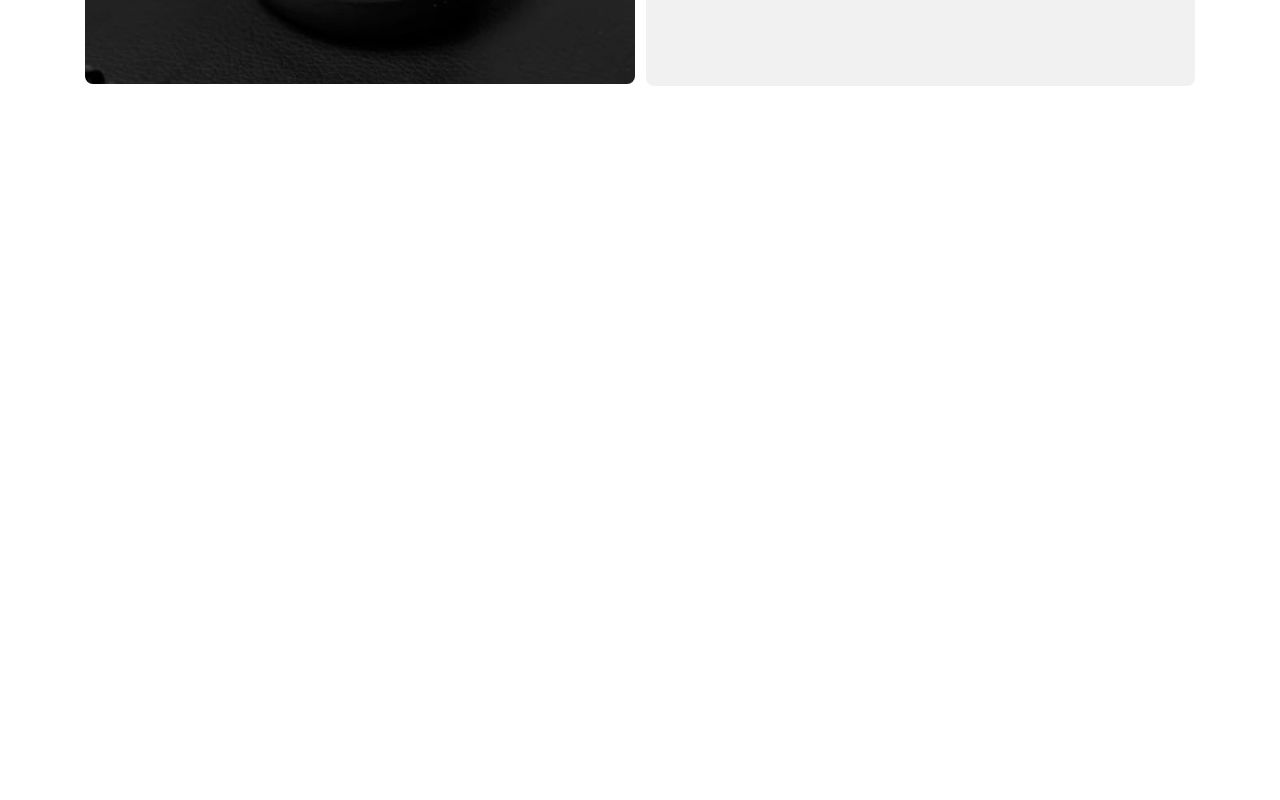
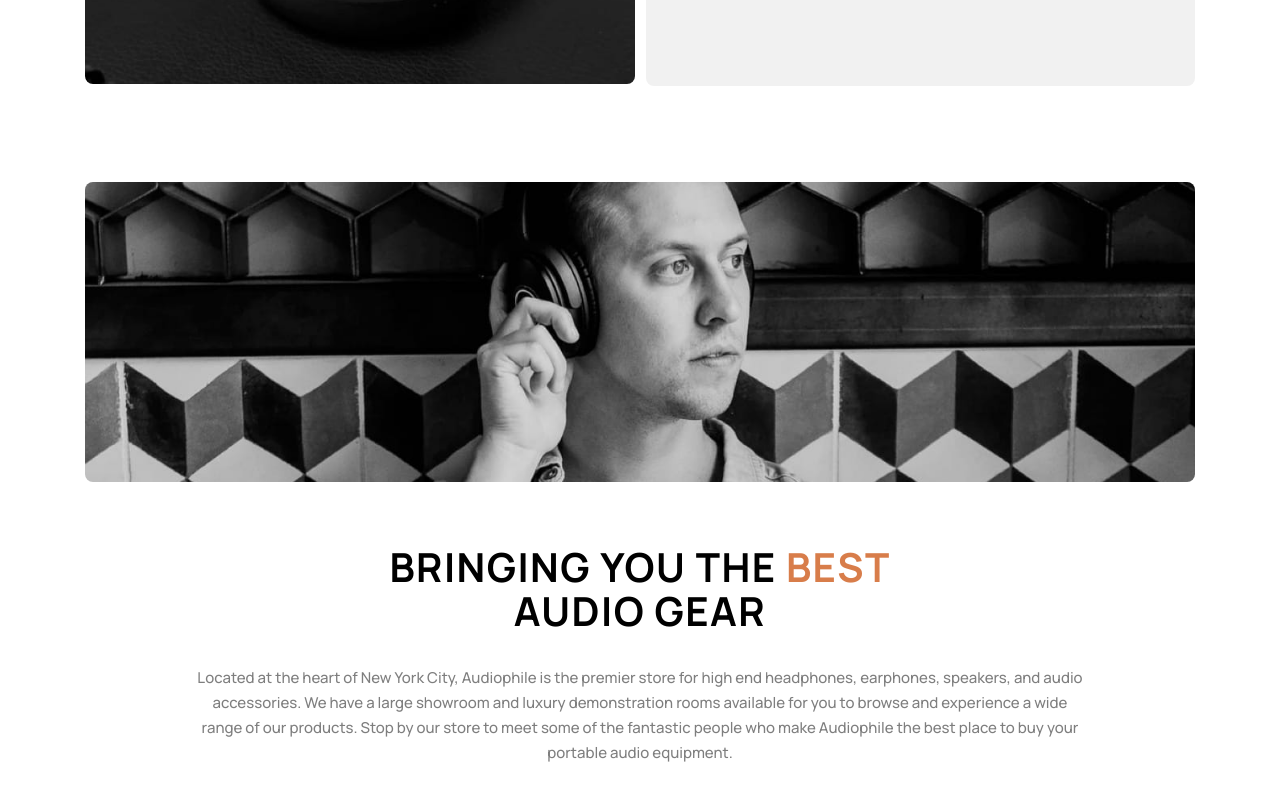
Before and after one commit to Lordyner/audiophile, a Next.js app: page / in a window 1280 px wide. Shown: the part 2541-3341 px from the top of the page. Before the commit the page ends 2723 px from the top, so only its background shows below. Built offline with nearby package versions, Linux system fonts and the light colour scheme.

Commit message:
Add value proposition section

```diff
--- a/Components/HighlightedProducts.module.css
+++ b/Components/HighlightedProducts.module.css
@@ -99,6 +99,7 @@
     .highlightedProducts {
         padding-left: 5rem;
         padding-right: 5rem;
+        padding-bottom: 12.5rem;
     }
 
     .wrapper {
--- a/Components/TertiaryHighlightedProduct.module.css
+++ b/Components/TertiaryHighlightedProduct.module.css
@@ -48,8 +48,11 @@
 
 @media screen and (min-width: 90rem) {
     .container {
+        column-gap: 1.875rem;
+    }
 
-        column-gap: 1.875rem;
+    .textContainer {
+        padding: 6.3125rem 5.9375rem;
     }
 
 
--- a/Components/ValueProposition.js
+++ b/Components/ValueProposition.js
@@ -11,15 +11,15 @@
     const { isMobileResolution, isTabletResolution, isDesktopResolution } = useContext(GlobalContext);
 
     return (
-        <div className={classes.valueProposition}>
+        <div className={`${classes.valueProposition} max-width`}>
+            <div className={classes.textContent}>
+                <h2>Bringing you the {isDesktopResolution && <br />} <span className={classes.highlighted}>best</span> {isTabletResolution && <br />}audio gear</h2>
+                <p className={classes.description}>Located at the heart of New York City, Audiophile is the premier store for high end headphones, earphones, speakers, and audio accessories. We have a large showroom and luxury demonstration rooms available for you to browse and experience a wide range of our products. Stop by our store to meet some of the fantastic people who make Audiophile the best place to buy your portable audio equipment.</p>
+            </div>
             <div className={classes.wrapper}>
                 <Image src={isMobileResolution ? valuePropositionMobile : isTabletResolution ? valuePropositionTablet : valuePropositionDesktop}
                     alt="Man wearing headphones looking away from the camera."
                     className={classes.valueImg} />
-            </div>
-            <div className={classes.textContent}>
-                <h2>Bringing you the <span className={classes.highlighted}>best</span><br /> audio gear</h2>
-                <p>Located at the heart of New York City, Audiophile is the premier store for high end headphones, earphones, speakers, and audio accessories. We have a large showroom and luxury demonstration rooms available for you to browse and experience a wide range of our products. Stop by our store to meet some of the fantastic people who make Audiophile the best place to buy your portable audio equipment.</p>
             </div>
         </div>
     );
--- a/Components/ValueProposition.module.css
+++ b/Components/ValueProposition.module.css
@@ -1,6 +1,6 @@
 .valueProposition {
     display: flex;
-    flex-direction: column;
+    flex-direction: column-reverse;
     gap: 2.5rem;
 
     padding: 0 1.5rem 7.5rem 1.5rem;
@@ -13,13 +13,14 @@
     align-items: center;
     text-align: center;
     color: var(--pure-black);
-    text-transform: uppercase;
 }
 
 .textContent h2 {
     font-size: 1.75rem;
     line-height: normal;
     letter-spacing: 0.0625rem;
+    text-transform: uppercase;
+
 }
 
 .highlighted {
@@ -30,4 +31,49 @@
 .valueImg {
     height: auto;
     border-radius: 0.5rem;
+    max-height: 18.75rem;
+    object-fit: cover;
+    width: 100%;
 }
+
+.description {
+    opacity: .5;
+}
+
+@media screen and (min-width: 48rem) {
+    .valueProposition {
+        padding: 0 2.5rem 6rem 2.5rem;
+        gap: 3.9375rem;
+    }
+
+    .textContent h2 {
+        font-size: 2.5rem;
+        line-height: 2.75rem;
+        letter-spacing: 0.0894rem;
+    }
+
+    .description {
+        max-width: 80%;
+    }
+}
+
+@media screen and (min-width: 90rem) {
+    .valueProposition {
+        display: grid;
+        grid-template-columns: 1fr 1fr;
+        padding-left: 5rem;
+        padding-right: 5rem;
+        column-gap: 1.875rem;
+    }
+
+    .textContent {
+        align-items: flex-start;
+        align-self: center;
+        text-align: left;
+    }
+
+    .valueImg {
+        max-height: unset;
+        height: unset;
+    }
+}
--- a/pages/index.js
+++ b/pages/index.js
@@ -12,6 +12,7 @@
 import Footer from '@/Components/Footer'
 import CategoryCardContainer from '@/Components/CategoryCardContainer'
 import HighlightedProducts from '@/Components/HighlightedProducts'
+import ValueProposition from '@/Components/ValueProposition'
 
 
 export default function Home() {
@@ -75,6 +76,7 @@
       <Hero />
       <CategoryCardContainer />
       <HighlightedProducts />
+      <ValueProposition />
       {/* <Footer /> */}
     </>
   )
--- a/styles/index.css
+++ b/styles/index.css
@@ -354,7 +354,8 @@
 
 @media screen and (min-width: 1440px) {
     .max-width {
-        max-width: 90rem;
+        /* max-width: 90rem; */
+        max-width: 69.375rem;
         margin-inline: auto;
     }
 
```
